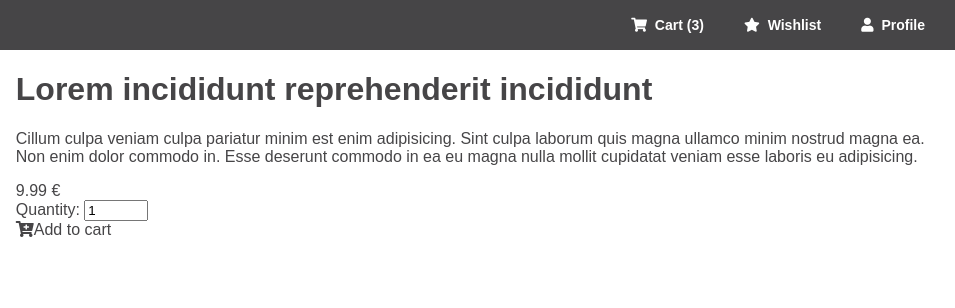
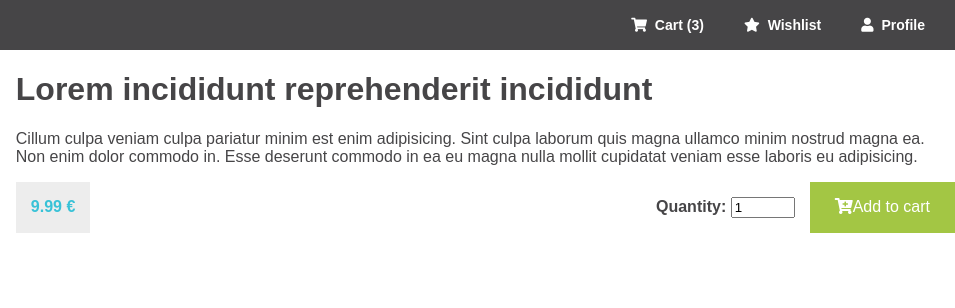
Before and after one commit to csabi333/EPAMTRAINING, a website built with Parcel: page epam-debrecen-javascript-training-2020-lesson-2/homework/index.html in a window 1280 px wide. Shown: the top 308 px of the page, 325-1280 px from the left. Built offline with nearby package versions, Linux system fonts and the light colour scheme.

Commit message:
Applied css to add to cart wrapper; Finished desktop layout

```diff
--- a/epam-debrecen-javascript-training-2020-lesson-2/homework/assets/css/product_page.css
+++ b/epam-debrecen-javascript-training-2020-lesson-2/homework/assets/css/product_page.css
@@ -26,3 +26,47 @@
     width:33%;
     padding:2px;
 }
+
+/* add to cart wrapper*/
+
+.add-to-cart-wrapper {
+    display: flex;
+    justify-content: space-between;
+}
+
+.quantity-wrapper{
+   display:flex;
+}
+
+.price{
+    padding: 15px;
+    background-color: #EDEDED;
+    color:#39c2d7;
+    font-weight: bold;
+    display: flex;
+    align-items: center;
+}
+
+.quantity{
+    font-weight: bold;
+    padding:15px
+}
+
+.quantity-wrapper .cart{
+
+    padding-top:10px;
+    padding-bottom:10px;
+    padding-right: 25px;
+    padding-left:25px;
+
+    color:white;
+    background-color:#a3c644;
+
+    display: flex;
+    align-items: center;
+}
+
+
+@media (max-width:600px){
+
+}
```
